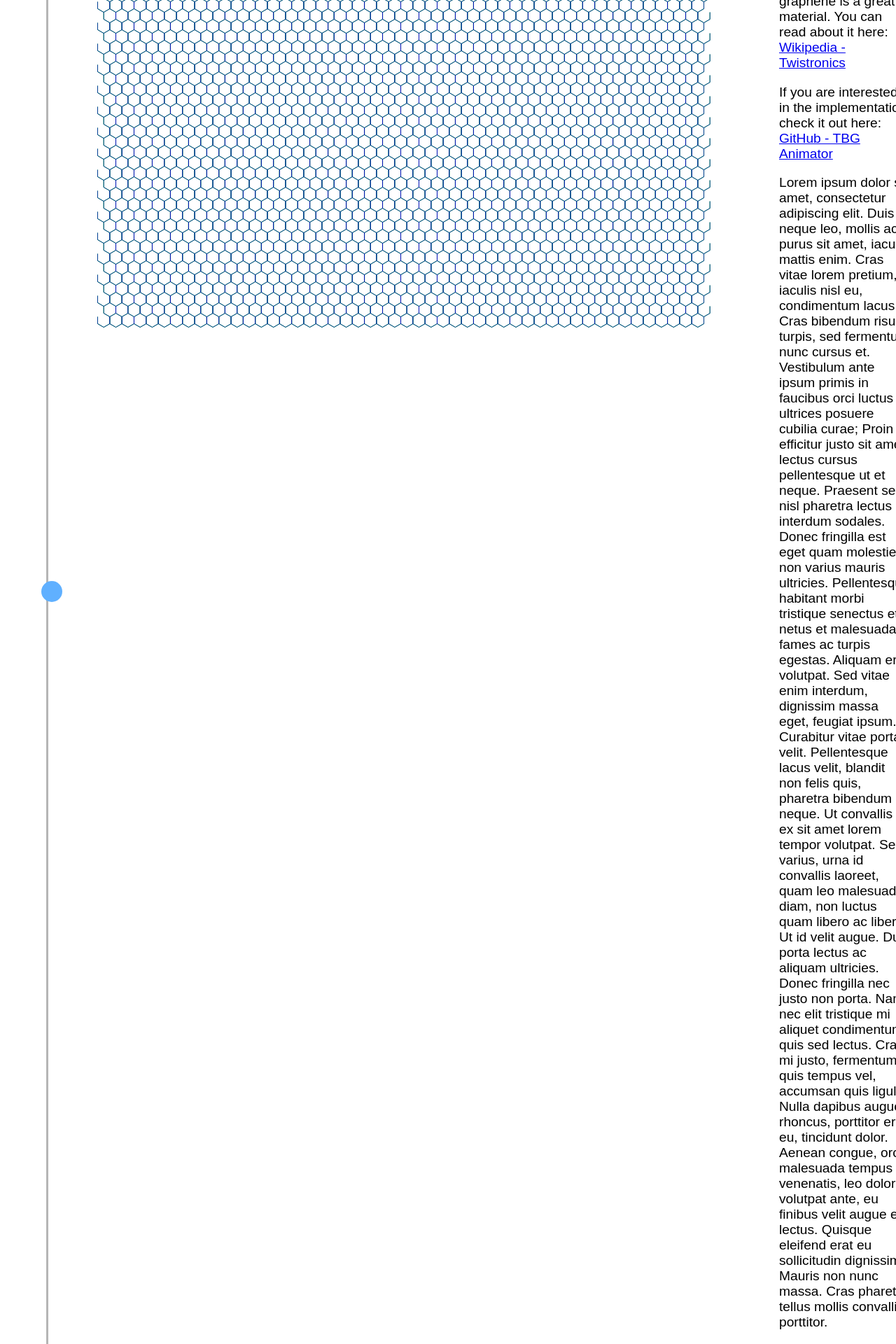
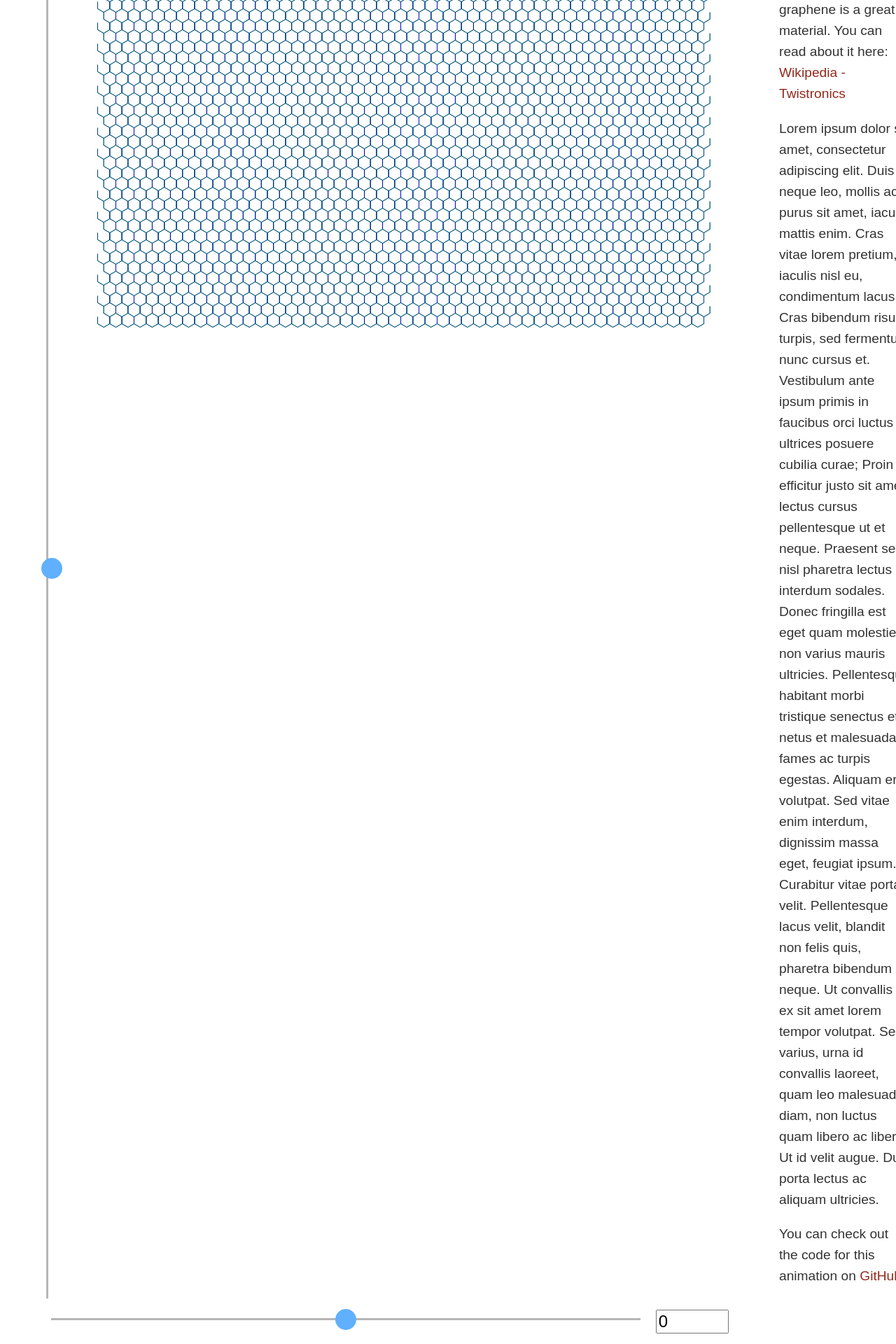
Before and after one commit to ce335805/TBGAnimator, an Angular app: page / in a window 1280 px wide. Shown: the part 240-2160 px from the top of the page at 70% size. Built offline with nearby package versions, Linux system fonts and the light colour scheme.

Commit message:
Introduced new font to explainations

```diff
--- a/src/app/content/explainations/explainations.component.css
+++ b/src/app/content/explainations/explainations.component.css
@@ -0,0 +1,19 @@
+a,
+
+a:visited { color: #93291b; text-decoration: none; }
+
+a:hover { text-decoration: underline }
+
+h1 { font-family: 'Enriqueta', arial, serif; line-height: 1.25; margin: 0 0 10px; font-size: 40px; font-weight: bold; }
+
+h1 a,
+
+h1 a:visited { color: #333333 }
+
+h1 a:hover { color: #93291b; text-decoration: none; }
+
+p { color: #333333; font-family: "Helvetica Neue",Arial,sans-serif; font-size: 16px; font-weight: 300; line-height: 1.5625; margin-bottom: 15px; }
+
+a.read-more { background-color: #93291b; border: 1px solid #333333; border-radius: 3px 3px 3px 3px; box-shadow: 0 0 1px #93291b inset; color: #f5f5f5; padding: 5px; }
+
+a.read-more:hover { background-color: #be3523; border-radius: 3px 3px 3px 3px; text-decoration: none; }
--- a/src/app/content/explainations/explainations.component.html
+++ b/src/app/content/explainations/explainations.component.html
@@ -4,9 +4,7 @@
     You can read about it here:
     <a href="https://en.wikipedia.org/wiki/Twistronics" target="_blank">Wikipedia - Twistronics</a>
   </p>
-  <p>If you are interested in the implementation check it out here:
-    <a href="https://github.com/ce335805/TBGAnimator" target="_blank">GitHub - TBG Animator</a>
-  </p>
+
   <p>
     Lorem ipsum dolor sit amet, consectetur adipiscing elit. Duis neque leo, mollis ac purus sit amet, iaculis mattis
     enim. Cras vitae lorem pretium, iaculis nisl eu, condimentum lacus. Cras bibendum risus turpis, sed fermentum nunc
@@ -18,10 +16,10 @@
     ipsum. Curabitur vitae porta velit. Pellentesque lacus velit, blandit non felis quis, pharetra bibendum neque. Ut
     convallis ex sit amet lorem tempor volutpat. Sed varius, urna id convallis laoreet, quam leo malesuada diam, non
     luctus quam libero ac libero. Ut id velit augue. Duis porta lectus ac aliquam ultricies.
+  </p>
 
-    Donec fringilla nec justo non porta. Nam nec elit tristique mi aliquet condimentum quis sed lectus. Cras mi justo,
-    fermentum quis tempus vel, accumsan quis ligula. Nulla dapibus augue rhoncus, porttitor erat eu, tincidunt dolor.
-    Aenean congue, orci malesuada tempus venenatis, leo dolor volutpat ante, eu finibus velit augue et lectus. Quisque
-    eleifend erat eu sollicitudin dignissim. Mauris non nunc massa. Cras pharetra tellus mollis convallis porttitor.
+  <p>You can check out the code for this animation on
+    <a href="https://github.com/ce335805/TBGAnimator" target="_blank">GitHub</a>
+    .
   </p>
 </div>
```
